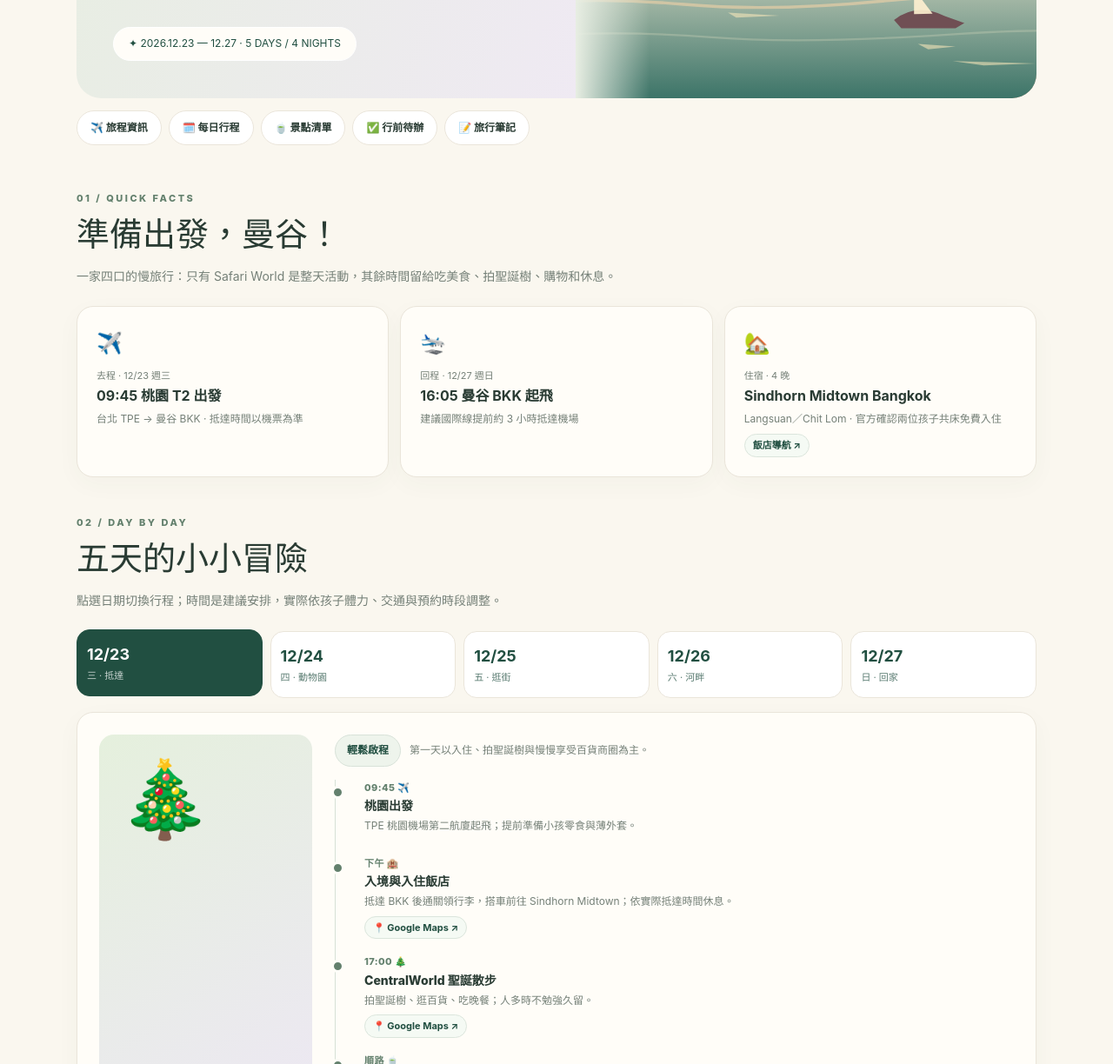
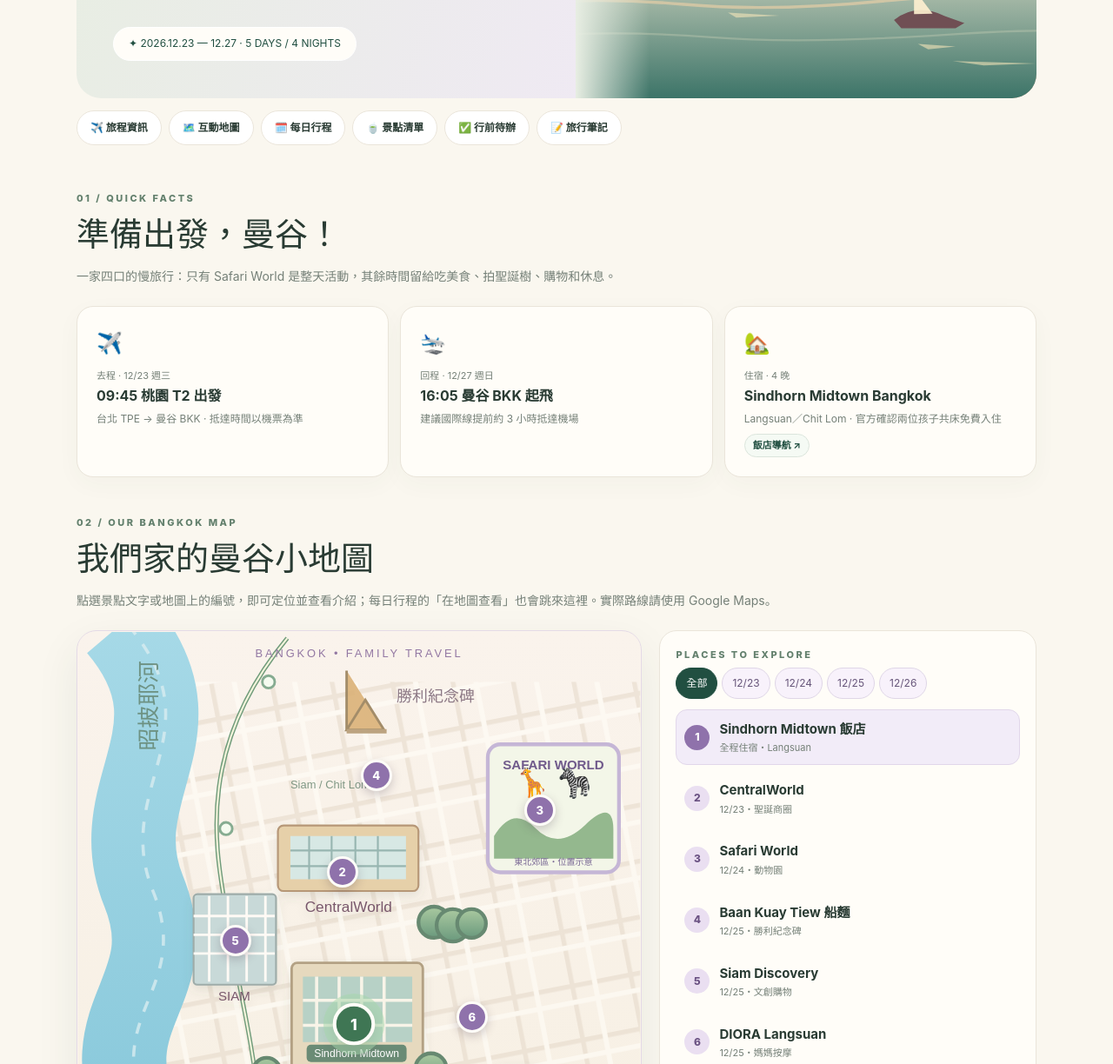
Before and after one commit to queeniehsu1013/EQ_home_travel, a plain HTML site: page trips/bangkok-2026.html in a window 1280 px wide. Shown: the part 384-1608 px from the top of the page at 87% size. Drawn offline with Linux system fonts and the light colour scheme.

Commit message:
feat(bangkok): embed interactive map and link daily itinerary

```diff
--- a/trips/bangkok-2026.html
+++ b/trips/bangkok-2026.html
@@ -1,10 +1,10 @@
 <!doctype html>
-<html lang="zh-Hant"><head><meta charset="utf-8"><meta name="viewport" content="width=device-width,initial-scale=1,viewport-fit=cover"><meta name="theme-color" content="#faf7ef"><meta name="description" content="EQ Home Travel · 2026 曼谷親子聖誕自由行，五天四夜的可互動行程、景點導航、收藏清單與旅途筆記。"><title>曼谷，聖誕節見！｜EQ Home Travel</title><link rel="icon" href="../assets/logo.svg" type="image/svg+xml"><link rel="stylesheet" href="../assets/style.css"><link rel="stylesheet" href="../assets/transport.css"></head><body>
+<html lang="zh-Hant"><head><meta charset="utf-8"><meta name="viewport" content="width=device-width,initial-scale=1,viewport-fit=cover"><meta name="theme-color" content="#faf7ef"><meta name="description" content="EQ Home Travel · 2026 曼谷親子聖誕自由行，五天四夜的可互動行程、景點導航、收藏清單與旅途筆記。"><title>曼谷，聖誕節見！｜EQ Home Travel</title><link rel="icon" href="../assets/logo.svg" type="image/svg+xml"><link rel="stylesheet" href="../assets/style.css"><link rel="stylesheet" href="../assets/transport.css"><link rel="stylesheet" href="../assets/bangkok-map.css"></head><body>
 <div class="site-shell"><header class="topbar"><a class="brand" href="../index.html"><img src="../assets/logo.svg" alt="" width="37" height="37"><span>EQ <b>home travel</b></span></a><a class="subtle-caps" href="../index.html">← 回旅行收藏館</a></header>
 <main><section class="trip-hero"><div class="trip-copy"><span class="eyebrow">THE FAMILY CHRISTMAS TRIP · THAILAND</span><h1>曼谷，<br>聖誕節見！</h1><p>小手牽小手，走進熱帶的聖誕季。長頸鹿、脆皮豬、河邊晚風和好多值得帶回家的小小回憶。</p><span class="trip-hero-stamp">✦ 2026.12.23 — 12.27 · 5 DAYS / 4 NIGHTS</span></div><div class="trip-hero-art"><img src="../assets/bangkok-scene.svg" alt="曼谷河岸聖誕旅行風景插畫"></div></section>
-<nav class="trip-navbar" aria-label="行程導航"><a href="#overview">✈️ 旅程資訊</a><a href="#itinerary">🗓️ 每日行程</a><a href="#places">🍵 景點清單</a><a href="#todo">✅ 行前待辦</a><a href="#journal">📝 旅行筆記</a></nav>
+<nav class="trip-navbar" aria-label="行程導航"><a href="#overview">✈️ 旅程資訊</a><a href="#trip-map">🗺️ 互動地圖</a><a href="#itinerary">🗓️ 每日行程</a><a href="#places">🍵 景點清單</a><a href="#todo">✅ 行前待辦</a><a href="#journal">📝 旅行筆記</a></nav>
 <section class="section-block" id="overview"><div class="section-kicker">01 / QUICK FACTS</div><h2>準備出發，曼谷！</h2><p class="section-desc">一家四口的慢旅行：只有 Safari World 是整天活動，其餘時間留給吃美食、拍聖誕樹、購物和休息。</p><div class="travel-facts"><div class="fact-card"><span class="fact-icon">✈️</span><span class="fact-label">去程 · 12/23 週三</span><strong>09:45 桃園 T2 出發</strong><small>台北 TPE → 曼谷 BKK · 抵達時間以機票為準</small></div><div class="fact-card"><span class="fact-icon">🛬</span><span class="fact-label">回程 · 12/27 週日</span><strong>16:05 曼谷 BKK 起飛</strong><small>建議國際線提前約 3 小時抵達機場</small></div><div class="fact-card"><span class="fact-icon">🏡</span><span class="fact-label">住宿 · 4 晚</span><strong>Sindhorn Midtown Bangkok</strong><small>Langsuan／Chit Lom · 官方確認兩位孩子共床免費入住</small><a class="mini-link" style="display:inline-block;margin-top:7px" target="_blank" rel="noopener" href="https://www.google.com/maps/search/?api=1&query=Sindhorn%20Midtown%20Hotel%20Bangkok">飯店導航 ↗</a></div></div></section>
-<section class="section-block" id="itinerary"><div class="section-kicker">02 / DAY BY DAY</div><h2>五天的小小冒險</h2><p class="section-desc">點選日期切換行程；時間是建議安排，實際依孩子體力、交通與預約時段調整。</p><div class="day-tabs" id="day-tabs" role="tablist" aria-label="選擇旅遊日期"></div><div id="day-detail" aria-live="polite"></div><div id="day-transport" aria-live="polite"></div></section>
+<section class="section-block" id="trip-map"><div class="section-kicker">02 / OUR BANGKOK MAP</div><h2>我們家的曼谷小地圖</h2><p class="section-desc">點選景點文字或地圖上的編號，即可定位並查看介紹；每日行程的「在地圖查看」也會跳來這裡。實際路線請使用 Google Maps。</p><div class="map-layout"><div class="map-window"><div class="map-canvas" id="map-canvas"><img src="../assets/bangkok-map.svg" alt="曼谷河岸、CentralWorld、Sindhorn Midtown、Asiatique 與郊區 Safari World 的手繪風格示意圖"></div></div><div class="map-panel"><div class="section-kicker">PLACES TO EXPLORE</div><div class="map-day-filters" id="map-day-filters" aria-label="依日期篩選景點"></div><div class="map-location-list" id="map-location-list"></div><div class="map-selected" id="map-selected" aria-live="polite"></div></div></div><p class="map-note">✳ 手繪示意圖僅方便理解景點相對區域與行程安排，不代表實際道路、距離或精準位置。Safari World 以郊區獨立框標示。</p></section><section class="section-block" id="itinerary"><div class="section-kicker">02 / DAY BY DAY</div><h2>五天的小小冒險</h2><p class="section-desc">點選日期切換行程；時間是建議安排，實際依孩子體力、交通與預約時段調整。</p><div class="day-tabs" id="day-tabs" role="tablist" aria-label="選擇旅遊日期"></div><div id="day-detail" aria-live="polite"></div><div id="day-transport" aria-live="polite"></div></section>
 <section class="section-block" id="places"><div class="section-kicker">03 / THE LITTLE GUIDE</div><h2>想去、想吃、想買的清單</h2><p class="section-desc">收藏旅程裡的所有地點，依照喜好篩選；按「地圖」可開啟 Google Maps。</p><div class="filter-list" id="filters" aria-label="景點類別"></div><div class="places-grid" id="places-grid"></div></section>
 <section class="section-block" id="todo"><div class="section-kicker">04 / BEFORE WE GO</div><h2>出發前，慢慢準備</h2><p class="section-desc" id="progress-label">預約與行前待辦</p><div class="progress-track" aria-label="待辦完成進度"><div class="progress-fill" id="progress-fill"></div></div><div class="todo-grid" id="todo-grid"></div><p class="notice">✳ 勾選和備註只儲存在目前這個裝置的瀏覽器。若換手機或讓另一位家人開啟，不會自動同步；可以使用下方的匯出功能備份。</p></section>
-<section class="section-block" id="journal"><div class="section-kicker">05 / MEMORY KEEPER</div><h2>留一點空白，裝進回憶</h2><div class="notes-panel"><div class="panel"><h3>✎ 旅途小筆記</h3><p>訂位編號、孩子說的可愛話、那杯最好喝的抹茶，都記在這裡。</p><label class="visually-hidden" for="travel-notes">旅途備註</label><textarea id="travel-notes" class="notes-area" placeholder="例如：12/25 DIORA 預約 15:00；小迪最喜歡長頸鹿…"></textarea><div class="action-row"><button type="button" class="action-button" id="save-notes">儲存筆記</button><button type="button" class="action-button secondary" id="download-backup">匯出備份</button></div><p id="save-status" role="status" style="font-size:12px;color:#688272"></p></div><div class="panel"><h3>♡ 旅行小提醒</h3><p>第一天輕鬆逛 CentralWorld；野生世界記得帶防曬、帽子和水。恐龍體驗與 Copper Buffet 都是彈性選擇，不用全排滿。</p><p>晚上以 20:00 左右回飯店為目標；按摩時爸爸可以帶孩子休息。</p><p>節慶活動、園區表演、兒童票價與按摩預約，出發前請以官方當週公告為準。</p><div class="action-row"><button type="button" class="action-button secondary" id="copy-summary">複製行程摘要</button><a href="../index.html" class="action-button">回收藏館 ↗</a></div></div></div></section><a class="back-top" href="#">↑ BACK TO TOP</a></main><footer class="footer"><span>EQ HOME TRAVEL · BANGKOK 2026</span><span>Made for the moments we keep ♡</span></footer></div><script src="../assets/data.js"></script><script src="../assets/app.js"></script><script src="../assets/transport.js"></script></body></html>
+<section class="section-block" id="journal"><div class="section-kicker">05 / MEMORY KEEPER</div><h2>留一點空白，裝進回憶</h2><div class="notes-panel"><div class="panel"><h3>✎ 旅途小筆記</h3><p>訂位編號、孩子說的可愛話、那杯最好喝的抹茶，都記在這裡。</p><label class="visually-hidden" for="travel-notes">旅途備註</label><textarea id="travel-notes" class="notes-area" placeholder="例如：12/25 DIORA 預約 15:00；小迪最喜歡長頸鹿…"></textarea><div class="action-row"><button type="button" class="action-button" id="save-notes">儲存筆記</button><button type="button" class="action-button secondary" id="download-backup">匯出備份</button></div><p id="save-status" role="status" style="font-size:12px;color:#688272"></p></div><div class="panel"><h3>♡ 旅行小提醒</h3><p>第一天輕鬆逛 CentralWorld；野生世界記得帶防曬、帽子和水。恐龍體驗與 Copper Buffet 都是彈性選擇，不用全排滿。</p><p>晚上以 20:00 左右回飯店為目標；按摩時爸爸可以帶孩子休息。</p><p>節慶活動、園區表演、兒童票價與按摩預約，出發前請以官方當週公告為準。</p><div class="action-row"><button type="button" class="action-button secondary" id="copy-summary">複製行程摘要</button><a href="../index.html" class="action-button">回收藏館 ↗</a></div></div></div></section><a class="back-top" href="#">↑ BACK TO TOP</a></main><footer class="footer"><span>EQ HOME TRAVEL · BANGKOK 2026</span><span>Made for the moments we keep ♡</span></footer></div><script src="../assets/data.js"></script><script src="../assets/app.js"></script><script src="../assets/transport.js"></script><script src="../assets/bangkok-map.js"></script></body></html>
```
